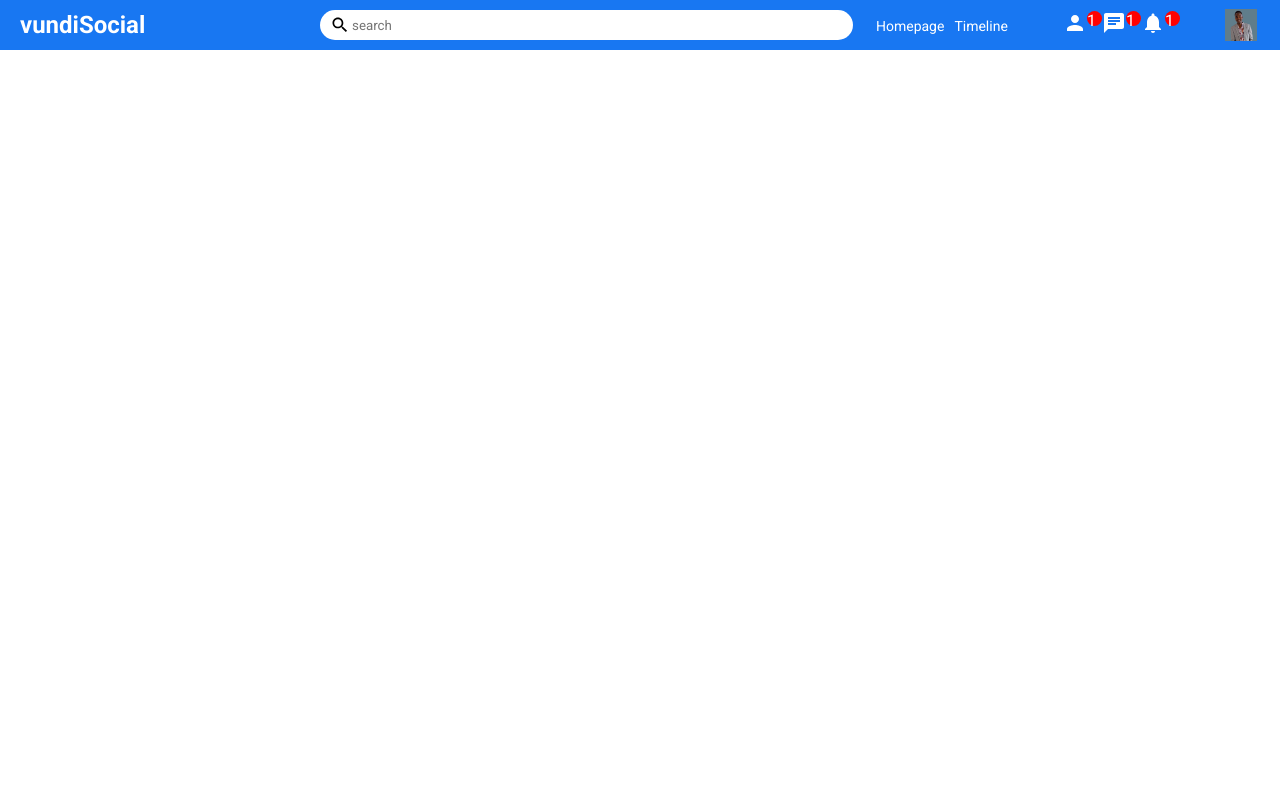
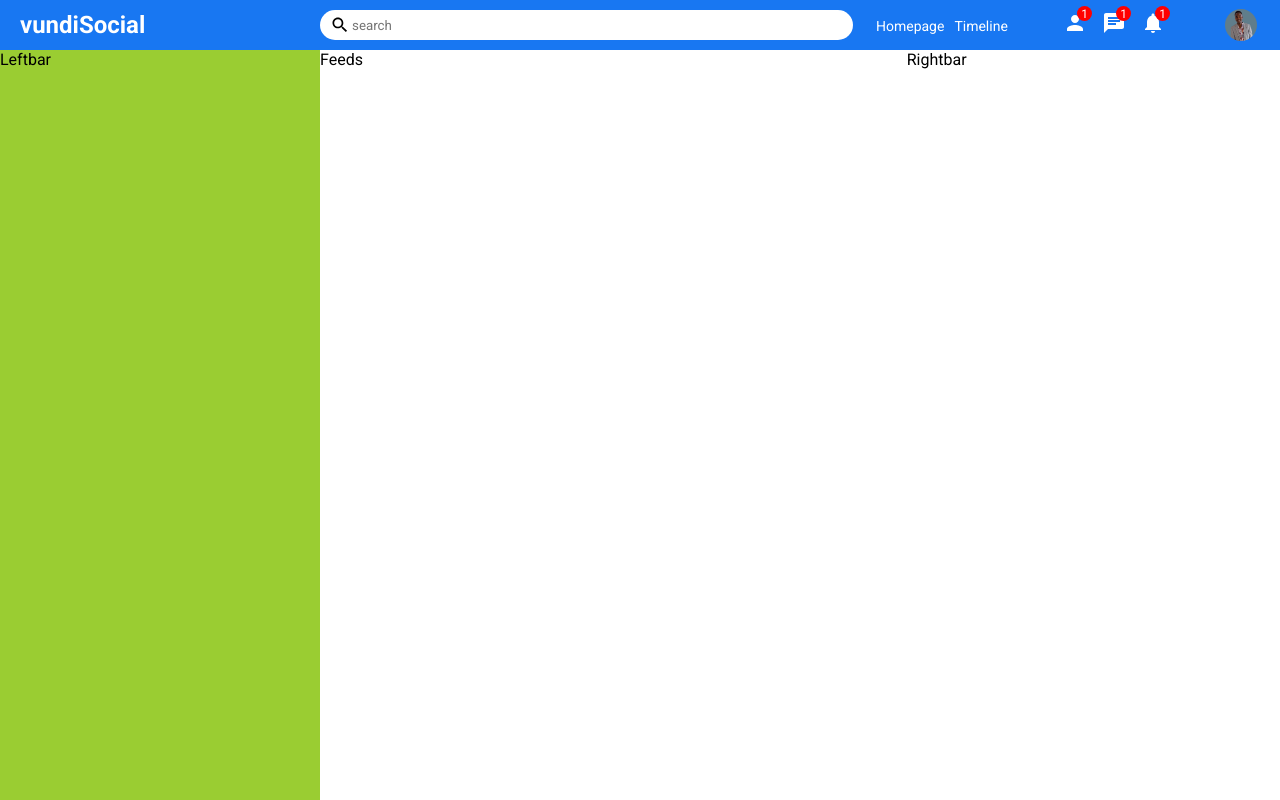
Before and after one commit to johnVundi/vundi-social, a React (Create React App) app: page / in a window 1280 px wide. Built offline with nearby package versions, Linux system fonts and the light colour scheme.

Commit message:
added other components

```diff
--- /dev/null
+++ b/src/components/feeds/Feeds.jsx
@@ -0,0 +1,11 @@
+import './feeds.css'
+
+function Feeds() {
+    return (
+        <div className='feed'>
+            Feeds
+        </div>
+    )
+}
+
+export default Feeds
--- /dev/null
+++ b/src/components/feeds/feeds.css
@@ -0,0 +1,3 @@
+.feed{
+    flex: 5.5;
+}
--- /dev/null
+++ b/src/components/leftbar/Leftbar.jsx
@@ -0,0 +1,11 @@
+import  './leftbar.css'
+
+function Leftbar() {
+  return (
+    <div className='leftbar'>
+        Leftbar
+    </div>
+  )
+}
+
+export default Leftbar
--- /dev/null
+++ b/src/components/leftbar/leftbar.css
@@ -0,0 +1,5 @@
+.leftbar{
+    flex: 3;
+    height: calc(100vh - 50px);
+    background-color: yellowgreen;
+}
--- /dev/null
+++ b/src/components/rightbar/Rightbar.jsx
@@ -0,0 +1,9 @@
+import  './rightbar.css'
+
+function Rightbar() {
+  return (
+    <div className='rightbar'>Rightbar</div>
+  )
+}
+
+export default Rightbar
--- /dev/null
+++ b/src/components/rightbar/rightbar.css
@@ -0,0 +1,3 @@
+.rightbar{
+    flex: 3.5;
+}
--- a/src/components/topbar/topbar.css
+++ b/src/components/topbar/topbar.css
@@ -68,8 +68,17 @@
     border-radius: 50%;
     color: white;
     position: absolute ;
+    top: -5px;
+    right: -5px;
+    display: flex;
+    align-items: center;
+    justify-content: center;
+    font-size: 12px;
 }
 .topbarImage{
     width: 32px;
     height: 32px;
+    border-radius: 50%;
+    object-fit: cover;
+    cursor: pointer;
 }
--- a/src/pages/homepage/Home.js
+++ /dev/null
@@ -1,10 +0,0 @@
-import "./home.css"
-import Topbar from "../../components/topbar/Topbar"
-
-function Home() {
-  return (
-    <Topbar/>
-  )
-}
-
-export default Home
--- /dev/null
+++ b/src/pages/homepage/Home.jsx
@@ -0,0 +1,21 @@
+import "./home.css"
+import Topbar from "../../components/topbar/Topbar"
+import Leftbar from "../../components/leftbar/Leftbar"
+import Feeds from "../../components/feeds/Feeds"
+import Rightbar from "../../components/rightbar/Rightbar"
+
+function Home() {
+  return (
+    <>
+      <Topbar/>
+      <div className="homeContainer">
+        <Leftbar/>
+        <Feeds />
+        <Rightbar />
+      </div>
+    </>
+
+  )
+}
+
+export default Home
--- a/src/pages/homepage/home.css
+++ b/src/pages/homepage/home.css
@@ -0,0 +1,4 @@
+.homeContainer{
+    display: flex;
+    width: 100%;
+}
```
